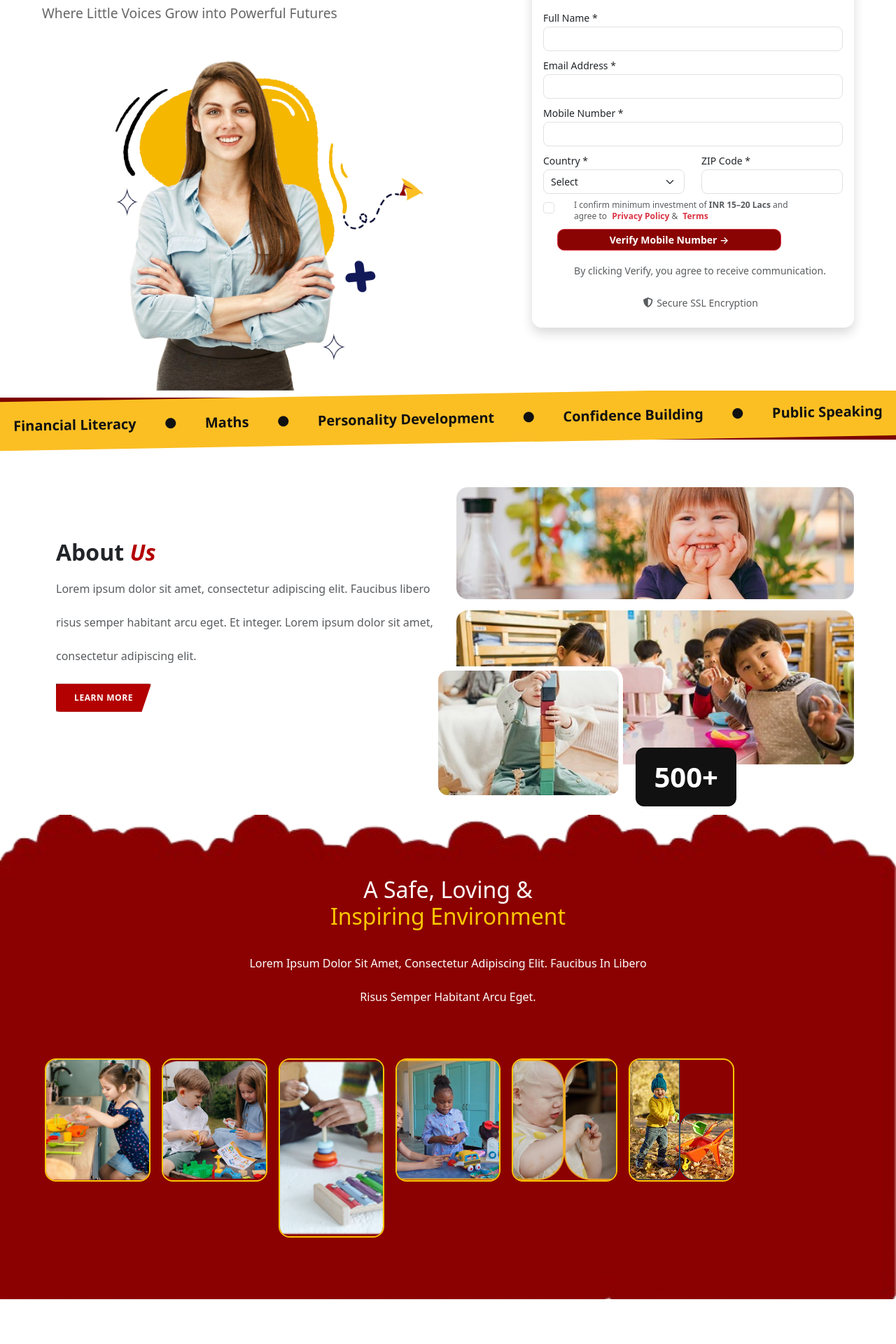
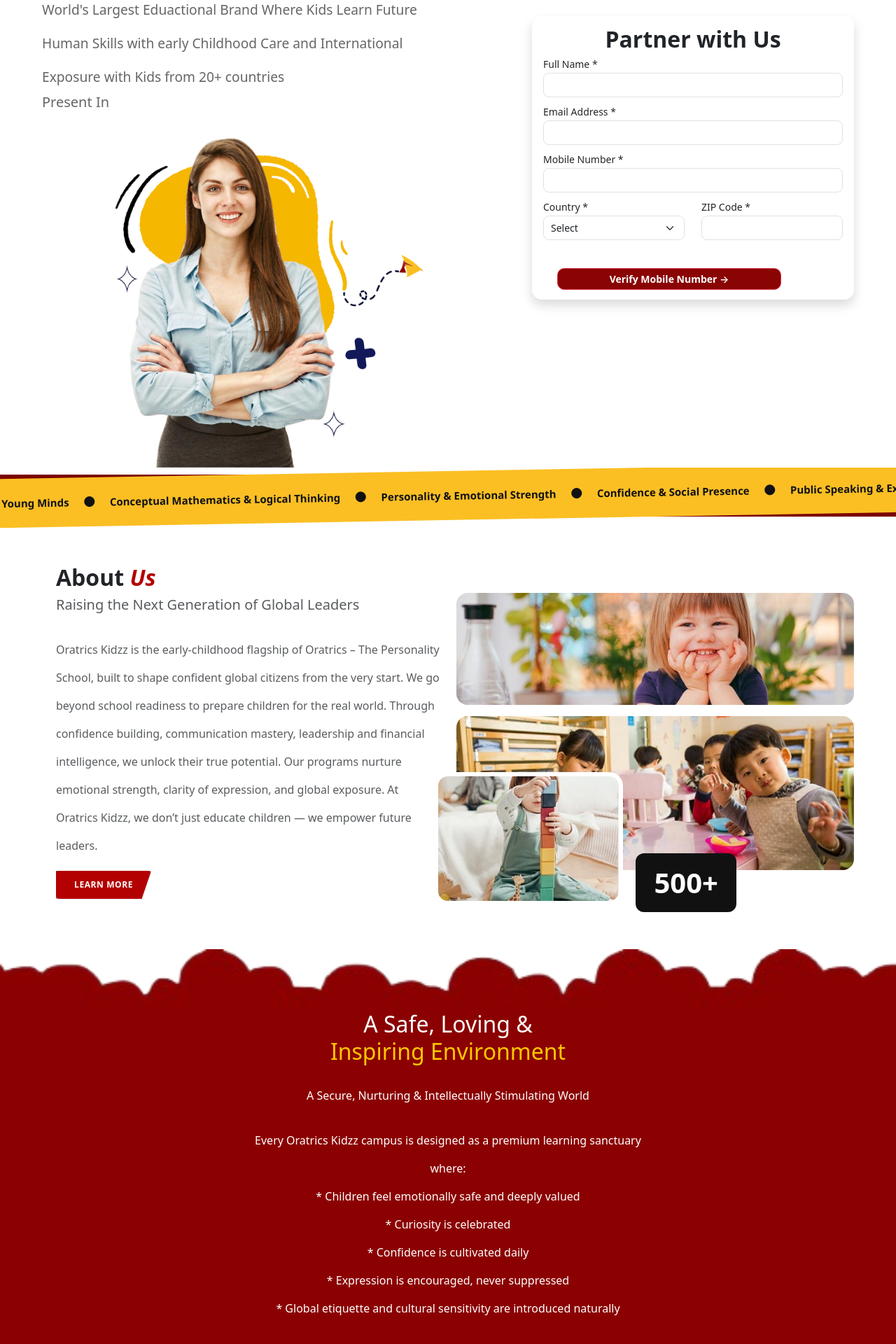
Before and after one commit to Sahu2408saurabh/franchise, a React (Vite) app: page / in a window 1280 px wide. Shown: the part 360-2280 px from the top of the page at 70% size. Built offline with nearby package versions, Linux system fonts and the light colour scheme.

Commit message:
New Form Design

```diff
--- a/src/App.jsx
+++ b/src/App.jsx
@@ -4,7 +4,7 @@
 import AboutUs from "./components/Aboutus/AboutUs";
 import AimSection from "./components/AimSection/AimSection";
 import Education from "./components/Education/Education";
-import TestimonialsSection from "./Testimonial/TestimonialsSection";
+import TestimonialsSection from "./components/Testimonial/TestimonialsSection";
 import WhyPartner from "./components/WhyPartner/WhyPartner";
 import WhyPartnerProcess from "./components/WhyPartnerProcess/WhyPartnerProcess";
 
--- a/src/components/Aboutus/AboutUs.css
+++ b/src/components/Aboutus/AboutUs.css
@@ -10,6 +10,9 @@
 }
 .text-muted{
   padding-left: 20px;
+}
+p{
+  line-height: 2.5;
 }
 .btn{
   margin-left: 20px;
--- a/src/components/Aboutus/AboutUs.jsx
+++ b/src/components/Aboutus/AboutUs.jsx
@@ -17,11 +17,19 @@
             About <span>Us</span>
           </h2>
 
-          <p className="text-muted">
-            Lorem ipsum dolor sit amet, consectetur adipiscing elit.
-            Faucibus libero risus semper habitant arcu eget.
-            Et integer. Lorem ipsum dolor sit amet, consectetur adipiscing elit.
+          <h5 className="text-muted">
+           Raising the Next Generation of Global Leaders
+           </h5>
+           <br/>
+<p className="text-muted">
+Oratrics Kidzz is the early-childhood flagship of Oratrics – The Personality School, built to shape confident global citizens from the very start.
+We go beyond school readiness to prepare children for the real world.
+Through confidence building, communication mastery, leadership and financial intelligence, we unlock their true potential.
+Our programs nurture emotional strength, clarity of expression, and global exposure.
+At Oratrics Kidzz, we don’t just educate children — we empower future leaders.
+
           </p>
+
 
          <button className="btn btn-danger learn-more-btn">
   LEARN MORE
--- a/src/components/AimSection/AimSection.jsx
+++ b/src/components/AimSection/AimSection.jsx
@@ -121,10 +121,9 @@
 
       <div className="container text-center text-white position-relative py-5">
         <h2 className="aim-title">
-          We aim to help children
-          <span className="highlight"> discover the joy of creative</span> <br />
-          learning and grow into well-
-          rounded individuals
+          Internationally Certified
+          <span className="highlight"> Educators & Child</span> <br />
+          Development Specialists
         </h2>
 
         <div className="mt-4">
--- a/src/components/AimSection/aim.css
+++ b/src/components/AimSection/aim.css
@@ -21,7 +21,7 @@
   color: #f6c21c;
   font-style: italic;
   font-weight: 700;
-  text-transform: lowercase;
+  /* text-transform: lowercase; */
   position: relative;
 }
 
--- a/src/components/Education/Education.jsx
+++ b/src/components/Education/Education.jsx
@@ -23,32 +23,53 @@
 
         <div className="col-lg-6 col-md-6 col-sm-12 content-box">
           <h2 className="section-title mb-3">
-            Requirements to <br />
+            OPEN A PRESCHOOL <br />
             <span className="preschool-italic">
-              Open a Preschool
+              FRANCHISE QUALIFICATION
             </span>
           </h2>
+          <p>Who Can Become an Oratrics Kidzz Founding Partner?</p>
+
+          <p>We invite educators, entrepreneurs, corporate professionals and investors who:</p>
 
           <ul className="requirements-list mt-4 mb-4">
             <li className="requirement-item">
               <span className="check-icon">
                 <FontAwesomeIcon icon={faCircleCheck} />
               </span>
-              Master program knowledge at school
+             Aspire to build a premium education asset
             </li>
             <li className="requirement-item">
               <span className="check-icon">
                 <FontAwesomeIcon icon={faCircleCheck} />
               </span>
-              The ability to criticize knowledge increases
+              Believe in shaping future global leaders
             </li>
             <li className="requirement-item">
               <span className="check-icon">
                 <FontAwesomeIcon icon={faCircleCheck} />
               </span>
-              Respond confidently when encountering difficult situations
+              Seek a stable, high-trust, high-impact business
+            </li>
+            <li className="requirement-item">
+              <span className="check-icon">
+                <FontAwesomeIcon icon={faCircleCheck} />
+              </span>
+              Value long-term brand equity over short-term gains
+            </li>
+            <li className="requirement-item">
+              <span className="check-icon">
+                <FontAwesomeIcon icon={faCircleCheck} />
+              </span>
+              Are passionate about world-class learning standards
             </li>
           </ul>
+
+          <p>With comprehensive academic systems, branding, marketing, training, technology and operational support, Oratrics Kidzz offers one of the safest and most scalable preschool investment models in the premium segment.
+</p>
+
+          <p>Download the Founding Partner Prospectus</p>
+
 
           <button className="download-btn">
             DOWNLOAD BROCHURE
--- a/src/components/Envrionment/EnvironmentSection.jsx
+++ b/src/components/Envrionment/EnvironmentSection.jsx
@@ -33,8 +33,21 @@
         </h2>
 
         <p className="text-white text-xs sm:text-sm md:text-base mt-4 max-w-xl mx-auto">
-          Lorem Ipsum Dolor Sit Amet, Consectetur Adipiscing Elit. Faucibus In
-          Libero Risus Semper Habitant Arcu Eget.
+          A Secure, Nurturing & Intellectually Stimulating World
+        </p>
+
+         <p className="text-white text-xs sm:text-sm md:text-base mt-4 max-w-xl mx-auto">
+          Every Oratrics Kidzz campus is designed as a premium learning sanctuary where:
+<br/>
+* Children feel emotionally safe and deeply valued
+<br/>
+* Curiosity is celebrated
+<br/>
+* Confidence is cultivated daily
+<br/>
+* Expression is encouraged, never suppressed
+<br/>
+* Global etiquette and cultural sensitivity are introduced naturally
         </p>
 
         {/* Gallery */}
--- a/src/components/HeroSection/Hero.jsx
+++ b/src/components/HeroSection/Hero.jsx
@@ -14,8 +14,10 @@
             </h1>
 
             <p className="hero-subtitle">
-              Where Little Voices Grow into Powerful Futures
+              World's Largest Eduactional Brand Where Kids Learn Future Human Skills with early Childhood Care and International Exposure with Kids from 20+ countries
+              <br/> <h5>Present In</h5>
             </p>
+
 
             <img
               src={teacherImg}
@@ -36,15 +38,15 @@
 
         <div className="strip-yellow">
           <ul className="strip-items">
-            <li>Financial Literacy</li>
+            <li>Financial Intelligence for Young Minds</li>
             <li className="dot">●</li>
-            <li>Maths</li>
+            <li>Conceptual Mathematics & Logical Thinking</li>
             <li className="dot">●</li>
-            <li>Personality Development</li>
+            <li>Personality & Emotional Strength</li>
             <li className="dot">●</li>
-            <li>Confidence Building</li>
+            <li>Confidence & Social Presence</li>
             <li className="dot">●</li>
-            <li>Public Speaking</li>
+            <li>Public Speaking & Expressive Communication</li>
           </ul>
         </div>
       </div>
--- a/src/components/HeroSection/PartnerForm.jsx
+++ b/src/components/HeroSection/PartnerForm.jsx
@@ -104,14 +104,12 @@
     <div className="partner-wrapper d-flex justify-content-center ">
       <div className="partner-card shadow">
 
-        <div className="text-center mb-2">
+        {/* <div className="text-center mb-2">
           <span className="badge franchise-badge">Franchise Opportunity</span>
-        </div>
+        </div> */}
 
-        <h2 className="text-center fw-bold mb-1">Partner with Us</h2>
-        <p className="text-center text-muted small mb-2">
-          Start your journey with India's leading preschool network.
-        </p>
+        <h2 className="text-center fw-bold mb-1">Partner with Us </h2>
+
 
         <form onSubmit={handleSubmit}>
 
@@ -184,28 +182,16 @@
 
           <div className="form-check mb-2">
 
-            <input className="form-check-input" type="checkbox" required />
-            <label className="form-check-label small text-muted">
-              I confirm minimum investment of
-              <strong> INR 15–20 Lacs</strong> and
-              <br/>
-               agree to
-              <span className="text-danger fw-bold ms-1"> Privacy Policy</span> &
-              <span className="text-danger fw-bold ms-1"> Terms</span>
-            </label>
+
           </div>
 
           <button type="submit" className="btn btn-danger w-80 py-1 fw-semibold">
             Verify Mobile Number →
           </button>
 
-          <p className="text-center text-muted small mt-2 mb-1">
-            By clicking Verify, you agree to receive communication.
-          </p>
 
-          <p className="text-center text-muted small mb-0">
-            <FontAwesomeIcon icon={faShieldHalved} /> Secure SSL Encryption
-          </p>
+
+
 
         </form>
       </div>
--- a/src/components/HeroSection/hero.css
+++ b/src/components/HeroSection/hero.css
@@ -67,12 +67,12 @@
 .strip-items {
   display: flex;
   align-items: center;
-  gap: 40px;
+  gap: 20px;
   list-style: none;
   margin: 0;
   padding: 0;
 
-  font-size: 20px;
+  font-size: 15px;
   font-weight: 600;
   color: #111;
   white-space: nowrap;
--- a/src/Testimonial/TestimonialsSection.jsx
+++ b/src/components/Testimonial/TestimonialsSection.jsx
@@ -1,7 +1,7 @@
 import React from "react";
 import "bootstrap/dist/css/bootstrap.min.css";
 import "bootstrap/dist/js/bootstrap.bundle.min.js";
-import test from "../assets/test1.png";
+import test from "../../assets/test1.png";
 import "./testimonials.css";
 
 const testimonials = [
```
Also changed, not shown: src/components/Testimonial/testimonials.css (renamed from src/Testimonial/testimonials.css).
